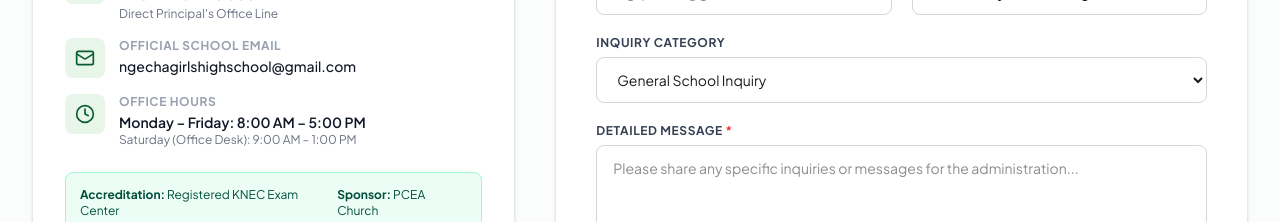
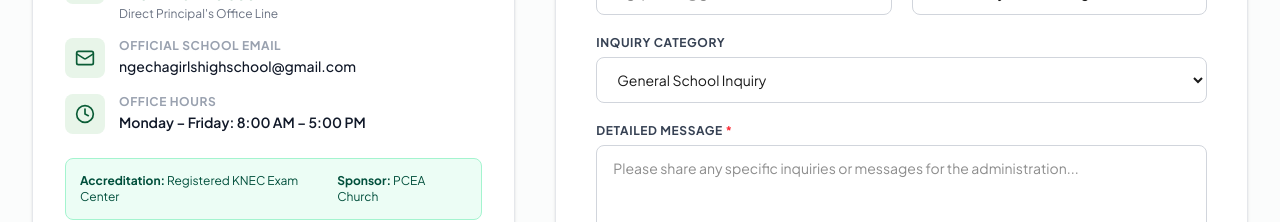
Before and after one commit to oliviabancroft0-prog/ngechagirls, a React (Vite) app: page / in a window 1280 px wide. Shown: the part 4500-4722 px from the top of the page. Built offline with nearby package versions, Linux system fonts and the light colour scheme; a web font is replaced by a local one.

Commit message:
refactor: remove outdated school information
Update InfoModals and MapAndContact components to remove deprecated transport, governance, and weekend office hours details.

```diff
--- a/src/components/InfoModals.tsx
+++ b/src/components/InfoModals.tsx
@@ -57,7 +57,6 @@ export const InfoModals: React.FC<InfoModalsProps> = ({
                     <li>Accessible location in Ngecha Town, Limuru</li>
                     <li>Healthy hot lunch program for all day students</li>
                     <li>Equal access to laboratories, library, and faculty clinics</li>
-                    <li>Safe pickup and drop-off zones</li>
                   </ul>
                 </div>
 
@@ -241,12 +240,6 @@ export const InfoModals: React.FC<InfoModalsProps> = ({
                   The school operates under the leadership of the Board of Management, the PCEA church sponsorship,
                   and the Ministry of Education, uniting teachers, parents, and community members.
                 </p>
-                <div className="grid grid-cols-1 sm:grid-cols-2 gap-2 pt-1 font-medium text-gray-700">
-                  <div>• Principal & Secretary to BOM</div>
-                  <div>• Parents Association (PA) Representative</div>
-                  <div>• PCEA Church Sponsor Oversight</div>
-                  <div>• Ministry of Education Representation</div>
-                </div>
               </div>
 
               <p className="text-xs text-gray-500">
--- a/src/components/MapAndContact.tsx
+++ b/src/components/MapAndContact.tsx
@@ -134,9 +134,6 @@ export const MapAndContact: React.FC = () => {
                     </span>
                     <span className="font-semibold text-gray-900 block mt-0.5">
                       Monday – Friday: 8:00 AM – 5:00 PM
-                    </span>
-                    <span className="text-xs text-gray-500 block">
-                      Saturday (Office Desk): 9:00 AM – 1:00 PM
                     </span>
                   </div>
                 </div>
```
